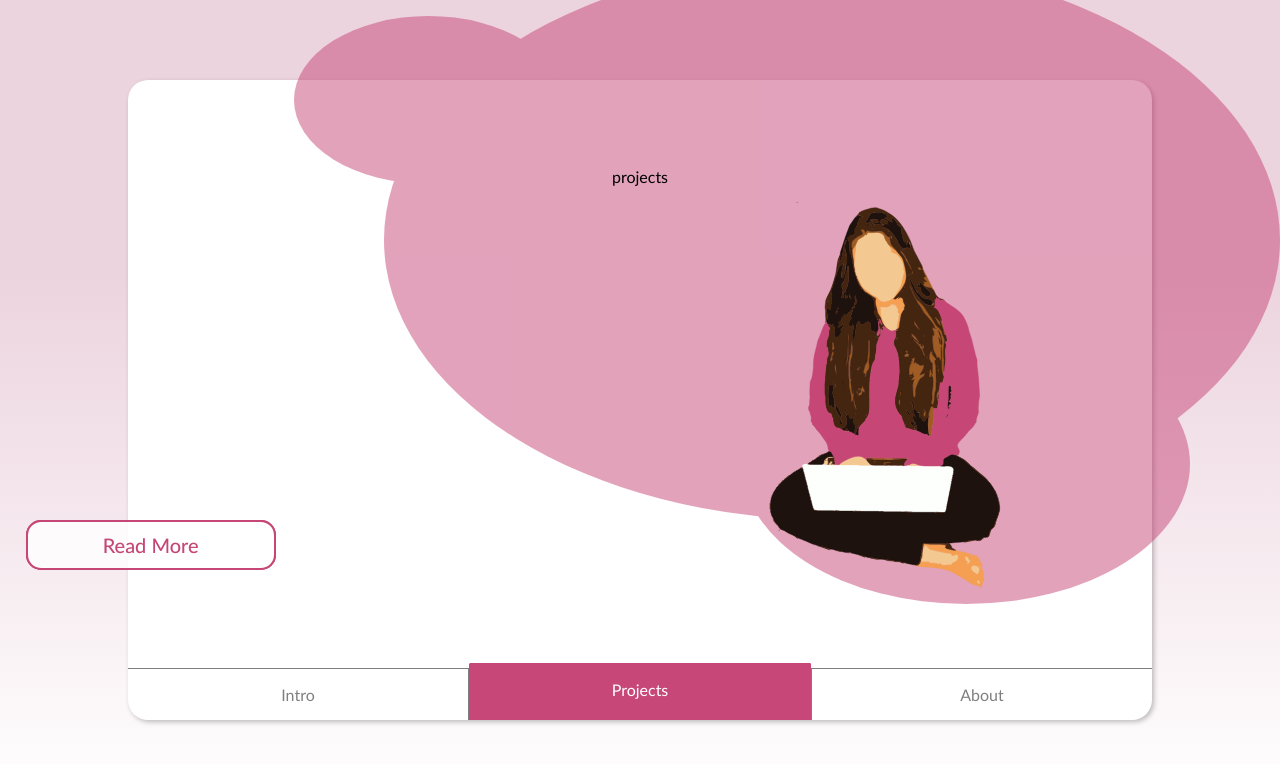
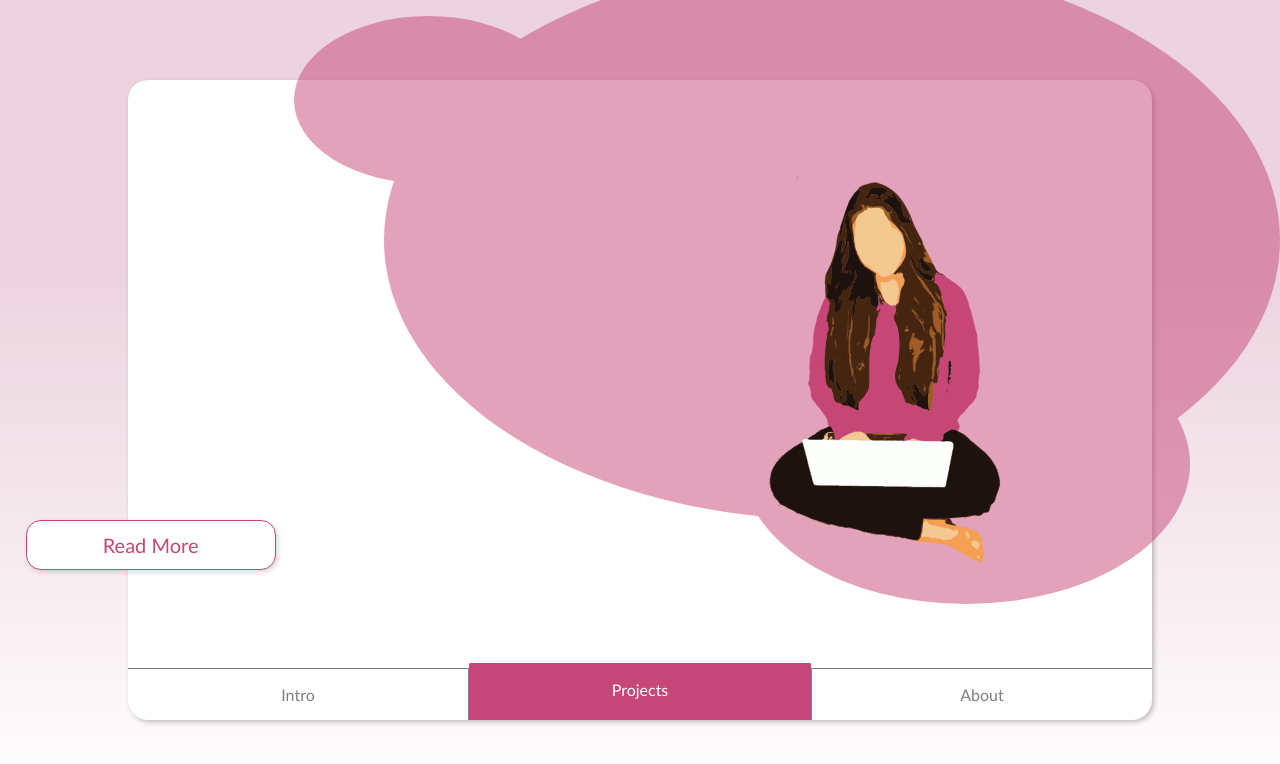
Before and after one commit to shir0206/ShirWeb, a React (Create React App) app: page / in a window 1280 px wide. Both pictures are taken after a click on the element "Projects". Shown: the top 764 px of the page. Built offline with nearby package versions, Linux system fonts and the light colour scheme.

Commit message:
Fix Read More button css

```diff
--- a/src/App.css
+++ b/src/App.css
@@ -66,6 +66,9 @@ body {
     border-color: rgb(127, 127, 127);
     background-color: rgb(127, 127, 127, 0.1);
   }
+  .read-more-btn:hover {
+    background-color: rgb(250, 250, 250, 0.9);
+  }
   .tab-on:hover {
     border-color: rgb(199, 71, 120);
     background-color: rgb(199, 71, 120);
@@ -117,23 +120,20 @@ body {
   max-height: 50px;
   min-height: 50px;
   opacity: 1;
-  background-color: rgba(255, 255, 255, 0.6);
+  background-color: rgba(255, 255, 255, 1);
   border-radius: 15px;
   text-decoration: none;
   cursor: pointer;
   outline: 0;
-  border: 2px solid #c64675;
+  border: 1.75px solid #c64675;
   font-size: 1.25em;
   color: #c64675;
   font-family: Calibri;
+  box-shadow: 2px 2px 5px rgba(0, 0, 0, 0.15);
+
   z-index: 250;
 }
-.read-more-btn:hover {
-  background-color: #ff89b433;
-}
-.read-more-btn:hover {
-  background-color: rgba(255, 255, 255, 0.8);
-}
+
 svg {
   z-index: 99;
 }
--- a/src/App.js
+++ b/src/App.js
@@ -25,11 +25,7 @@ function App() {
       <Cloud tab={tab} openReadMore={openReadMore}></Cloud>
 
       <div className="card">
-        <div className="content-container">
-          {/* <Cloud tab={tab} openReadMore={openReadMore}></Cloud> */}
-          {cardContent}
-
-        </div>
+        <div className="content-container">{cardContent}</div>
         {tab !== 0 && (
           <button
             className="read-more-btn"
@@ -37,7 +33,7 @@ function App() {
               setOpenReadMore(!openReadMore);
             }}
           >
-              Read More
+            {openReadMore ? "Back" : "Read More"}
           </button>
         )}
         <div className="button-container">
@@ -88,11 +84,10 @@ function Cloud(props) {
       cloudStyle = { top: "20%", left: "80%" };
     } else if (props.tab === 1) {
       cloudClassName = "change-shape cloud-project";
-      cloudStyle ={ top: "-5%", left: "30%" };
-
+      cloudStyle = { top: "-5%", left: "30%" };
     } else if (props.tab === 2) {
       cloudClassName = "change-shape cloud-about";
-      cloudStyle ={ top: "5%", left: "60%" };
+      cloudStyle = { top: "5%", left: "60%" };
     }
   }
   return (
--- a/src/cloud.css
+++ b/src/cloud.css
@@ -1,5 +1,4 @@
 .cloud-container {
-  /* z-index: 1; */
   position: absolute;
   width: 100%;
   height: 100%;
@@ -9,6 +8,7 @@
   flex-direction: column;
 }
 
+
 .cloud-container .cloud-intro {
   opacity: 0;
 }
@@ -16,7 +16,6 @@
 .cloud-container .cloud-about {
   opacity: 0.5;
   z-index: 1;
-
 }
 .cloud-container .cloud-read-more {
   opacity: 0.85;
@@ -154,8 +153,8 @@
 .change-shape,
 .change-shape:after,
 .change-shape:before {
-  -webkit-transition: all 0.4s ease-in-out;
-  -moz-transition: all 0.4s ease-in-out;
-  -o-transition: all 0.4s ease-in-out;
-  transition: all 0.4s ease-in-out;
+  -webkit-transition: all 0.4s ease-out;
+  -moz-transition: all 0.4s ease-out;
+  -o-transition: all 0.4s ease-out;
+  transition: all 0.4s ease-out;
 }
```
Also changed, not shown: src/About/About.js, src/Project/Project.js. Lines whose indentation alone changed are shown as unchanged.
